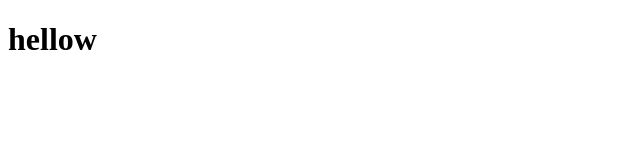
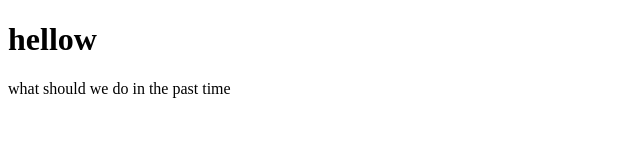
Before and after one commit to nasirboostar/first-project, a plain HTML site: page index.html in a window 1280 px wide. Shown: the whole page, without its empty margins (0-640 px from the left). Drawn offline with Linux system fonts and the light colour scheme.

Commit message:
second commit

```diff
--- a/index.html
+++ b/index.html
@@ -7,5 +7,6 @@
 </head>
 <body>
     <h1>hellow</h1>
+    <p>what should we do in the past time</p>
 </body>
 </html>
```
